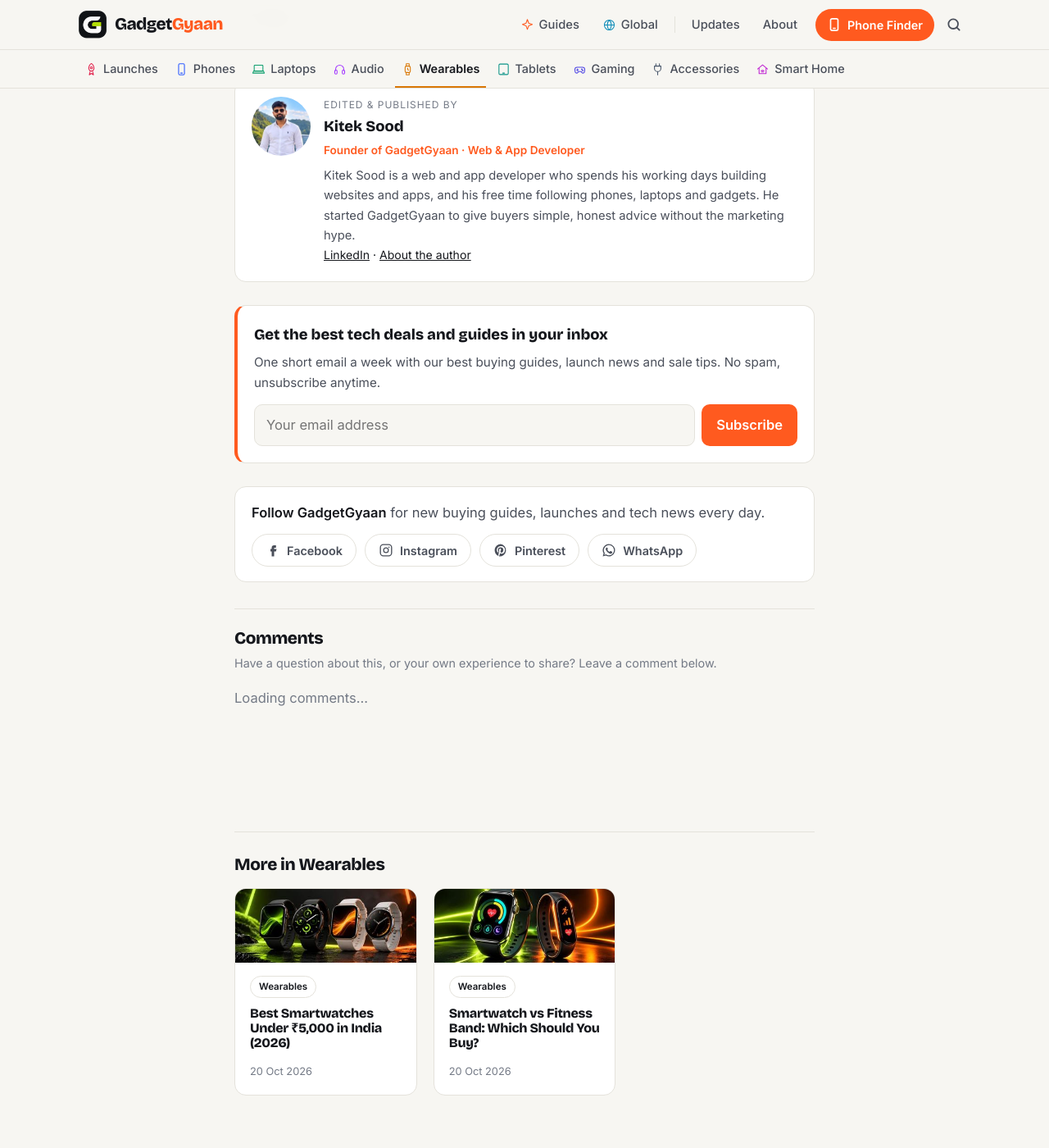
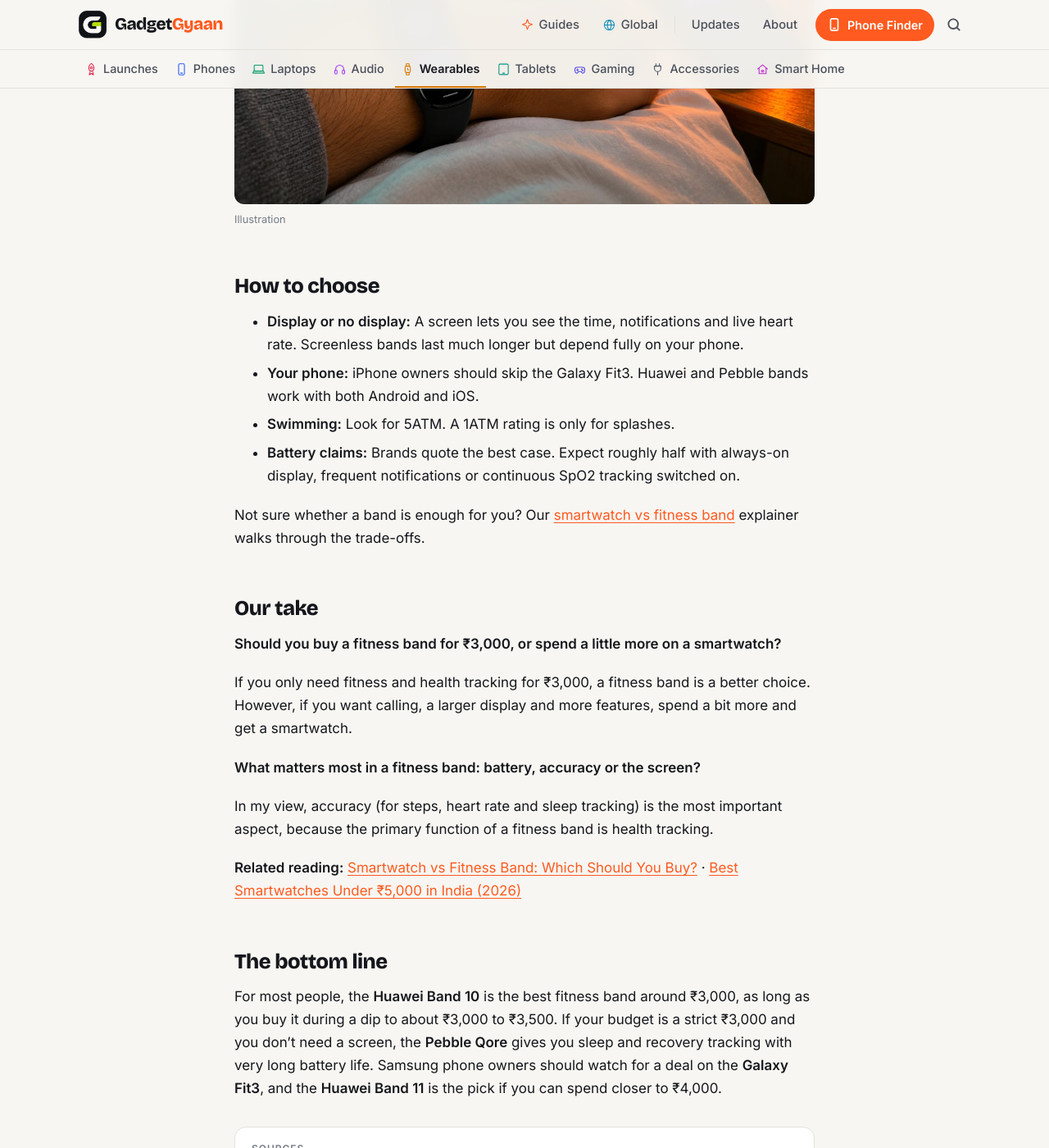
Before and after one commit to kiteksood167/kiteksood167.github.io, a Jekyll site: the page built from _posts/2026-11-11-best-fitness-bands-under-3000.md, in a window 1280 px wide and 1400 px high, scrolled down 5754 px. Shown: the whole window at 82% size. Built offline with Jekyll 4.4.1, drawn with Linux system fonts in a browser that asks for light colours; comment, search, counter and statistics services are not loaded; some of the changed text lies outside the part shown.

Commit message:
Fitness bands post: images and owner's take
Co-Authored-By: Claude Opus 5.5 <noreply@anthropic.com>
Claude-Session: https://claude.ai/code/session_019q2TsaYyUfQwBS5iqKAhGu

```diff
--- a/_posts/2026-11-11-best-fitness-bands-under-3000.md
+++ b/_posts/2026-11-11-best-fitness-bands-under-3000.md
@@ -6,6 +6,9 @@ category: Wearables
 also_in: [Guides]
 tags: [fitness band, fitness bands under 3000, Huawei Band 10, Huawei Band 11, Samsung Galaxy Fit3, Pebble Qore, screenless fitness tracker]
 affiliate: true
+image: /assets/images/best-fitness-bands-under-3000.jpg
+image_alt: "Three slim fitness bands in black, pink and grey on a dark surface, two showing step count and heart rate screens, with green and orange light"
+image_credit: "Illustration, not the actual products"
 sources:
   - name: "Huawei: Band 10 official specifications"
     url: "https://consumer.huawei.com/en/wearables/band10/specs/"
@@ -61,6 +64,11 @@ The big win is battery: Pebble claims **up to 45 days** on a charge. The downsid
 
 > **Tip:** Fitness band prices in India swing by ₹500 to ₹1,500 within the same month. Check a price tracker before you buy, and don't be impressed by a "60% off" label: the MRP on most of these bands is far above what anyone actually pays.
 
+<figure class="inline-figure">
+  <img width="1200" height="675" src="/assets/images/fitness-band-steps-morning-walk-park.jpg" alt="A wrist wearing a black fitness band showing a step count during a sunrise walk in a park" loading="lazy">
+  <figcaption>Illustration</figcaption>
+</figure>
+
 ## 3. Samsung Galaxy Fit3: best for Samsung phone owners
 
 The Galaxy Fit3 launched in India in February 2024 at ₹4,999. Its price moves a lot: it was around **₹3,500** on Amazon in late October 2026 and has been as low as ₹2,699, but some colours were back above ₹4,000 in November. Wait for a dip before you buy.
@@ -92,6 +100,11 @@ Search for fitness bands under ₹3,000 on Flipkart or Amazon and you'll see doz
 
 If you'd rather have a screen you can call from and a bigger display, our [best smartwatches under ₹5,000](/best-smartwatches-under-5000/) guide covers that side of the budget.
 
+<figure class="inline-figure">
+  <img width="1200" height="675" src="/assets/images/fitness-band-sleep-tracking-bedside-phone.jpg" alt="A fitness band showing a sleep screen on a wrist resting on a pillow, with a phone showing a sleep chart on the bedside table" loading="lazy">
+  <figcaption>Illustration</figcaption>
+</figure>
+
 ## How to choose
 
 - **Display or no display:** A screen lets you see the time, notifications and live heart rate. Screenless bands last much longer but depend fully on your phone.
@@ -101,6 +114,16 @@ If you'd rather have a screen you can call from and a bigger display, our [best
 
 Not sure whether a band is enough for you? Our [smartwatch vs fitness band](/smartwatch-vs-fitness-band/) explainer walks through the trade-offs.
 
+## Our take
+
+**Should you buy a fitness band for ₹3,000, or spend a little more on a smartwatch?**
+
+If you only need fitness and health tracking for ₹3,000, a fitness band is a better choice. However, if you want calling, a larger display and more features, spend a bit more and get a smartwatch.
+
+**What matters most in a fitness band: battery, accuracy or the screen?**
+
+In my view, accuracy (for steps, heart rate and sleep tracking) is the most important aspect, because the primary function of a fitness band is health tracking.
+
 **Related reading:** [Smartwatch vs Fitness Band: Which Should You Buy?](/smartwatch-vs-fitness-band/) · [Best Smartwatches Under ₹5,000 in India (2026)](/best-smartwatches-under-5000/)
 
 ## The bottom line
```
Also changed, not shown: assets/images/index.yml (+15 -0 lines), assets/images/best-fitness-bands-under-3000.jpg (added), assets/images/fitness-band-sleep-tracking-bedside-phone.jpg (added), assets/images/fitness-band-steps-morning-walk-park.jpg (added), assets/images/md/best-fitness-bands-under-3000.jpg (added), assets/images/sm/best-fitness-bands-under-3000.jpg (added), assets/images/thumbs/best-fitness-bands-under-3000.jpg (added).
